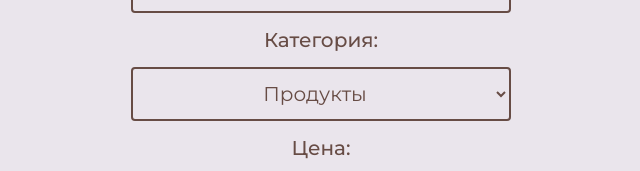
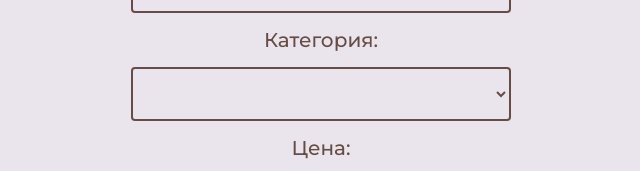
Before and after one commit to DiSorbet/expenses, a React (Vite) app: page / in a window 1280 px wide. Both pictures are taken after a click on the button "Добавить расходы". Shown: the part 319-490 px from the top of the page, without its empty margins (319-959 px from the left). Built offline with nearby package versions, Linux system fonts and the light colour scheme.

Commit message:
added ts

```diff
--- a/src/App.jsx
+++ b/src/App.tsx
@@ -14,24 +14,47 @@ export const categories2 = [
   { name: "Техника", color: "technique" },
   { name: "Транспорт", color: "transport" },
 ];
+export type itemDetailType = {
+  title: string;
+  category: string;
+  customCategory: string;
+  color: string;
+  date: string;
+  formattedDate: string;
+  price: number;
+  id: string;
+};
+
+const defaultDetailState = {
+  title: "",
+  category: "",
+  customCategory: "",
+  color: "",
+  date: "",
+  formattedDate: "",
+  price: 0,
+  id: "",
+};
 
 function App() {
   const [addItem, setAddItem] = React.useState(false);
-  const [itemsList, setItemsList] = React.useState([]);
-  const [editedID, setEditedID] = React.useState("");
+  const [totalPrice, setTotalPrice] = React.useState(0);
+  const [itemsList, setItemsList] = React.useState<itemDetailType[]>([]);
+  const [editedID, setEditedID] = React.useState<string | null>(null);
   const [categories, setCategories] = React.useState(categories2);
-  const [itemDetail, setItemDetail] = React.useState({
-    title: "",
-    category: categories2[0].name,
-    customCategory: "",
-    color: categories2[0].color,
-    date: "",
-    formattedDate: "",
-    price: "",
-    id: "",
-  });
+  const [itemDetail, setItemDetail] = React.useState(defaultDetailState);
 
-  const addItemFunction = (e) => {
+  React.useEffect(() => {
+    if (itemsList.length > 0) {
+      setTotalPrice(
+        itemsList
+          .map((item: itemDetailType) => Number(item.price))
+          .reduce((a: number, b: number) => a + b)
+      );
+    }
+  }, [itemsList]);
+
+  const addItemFunction = (e: React.MouseEvent<HTMLButtonElement>) => {
     e.preventDefault();
     if (
       editedID &&
@@ -47,7 +70,7 @@ function App() {
                 ...item,
                 category: itemDetail.category,
                 title: itemDetail.title,
-                price: itemDetail.price,
+                price: Number(itemDetail.price),
                 color: itemDetail.color,
                 date: itemDetail.date,
                 formattedDate: itemDetail.formattedDate,
@@ -56,16 +79,7 @@ function App() {
         })
       );
       setEditedID(null);
-      setItemDetail({
-        ...itemDetail,
-        title: "",
-        price: "",
-        id: "",
-        category: categories2[0].name,
-        color: categories2[0].color,
-        date: "",
-        formattedDate: "",
-      });
+      setItemDetail(defaultDetailState);
       setAddItem(false);
     } else if (
       itemDetail.category &&
@@ -75,24 +89,16 @@ function App() {
     ) {
       const newItem = { ...itemDetail, id: nanoid() };
       setItemsList([...itemsList, newItem]);
-      setItemDetail({
-        ...itemDetail,
-        title: "",
-        price: "",
-        id: "",
-        category: categories2[0].name,
-        color: categories2[0].color,
-        date: "",
-        formattedDate: "",
-      });
+      setItemDetail(defaultDetailState);
       setAddItem(false);
     }
   };
 
-  const editItemFunction = (id) => {
+  const editItemFunction = (id: string) => {
     const specificItem = itemsList.find((item) => item.id === id);
     setAddItem(true);
     setEditedID(id);
+    if (specificItem) {
       setItemDetail({
         ...itemDetail,
         title: specificItem.title,
@@ -100,8 +106,9 @@ function App() {
         price: specificItem.price,
         color: specificItem.color,
         date: specificItem.date,
-      formattedDate:specificItem.formattedDate
+        formattedDate: specificItem.formattedDate,
       });
+    }
   };
   return (
     <>
@@ -110,7 +117,6 @@ function App() {
         {!addItem && (
           <button onClick={() => setAddItem(true)}>Добавить расходы</button>
         )}
-
         {addItem && (
           <Form
             itemDetail={itemDetail}
@@ -124,12 +130,16 @@ function App() {
       </section>
       <Categories
         categories={categories}
-        setCategories={setCategories}
         editItem={editItemFunction}
-        setAddItem={setAddItem}
         setItemsList={setItemsList}
         itemsList={itemsList}
       />
+      {itemsList.length > 1 && totalPrice > 0 && (
+        <h3>
+          Итоговая сумма:{" "}
+          {totalPrice.toLocaleString("ru-RU", { useGrouping: true })} рублей
+        </h3>
+      )}
     </>
   );
 }
--- /dev/null
+++ b/src/Components/Categories/Index.tsx
@@ -0,0 +1,81 @@
+import React from "react";
+import styles from "./Categories.module.scss";
+import { AiFillDelete, AiFillEdit, AiOutlineCloseCircle } from "react-icons/ai";
+import { itemDetailType } from "../../App";
+
+type categoriesProps = {
+  itemsList: itemDetailType[];
+  setItemsList: React.Dispatch<React.SetStateAction<itemDetailType[]>>;
+  categories: { name: string; color: string }[];
+  editItem: (id: string) => void;
+};
+
+const Categories = ({
+  itemsList,
+  setItemsList,
+  categories,
+  editItem,
+}: categoriesProps) => {
+  const [itemsInCategory, setItemsInCategory] = React.useState<
+    itemDetailType[][]
+  >([]);
+
+  React.useEffect(() => {
+    const filteredItems = categories.map((category, index) => {
+      return itemsList.filter((item) => item.category === category.name);
+    });
+    const filteredItemsWithLength = filteredItems.filter(
+      (items) => items.length > 0
+    );
+    setItemsInCategory(filteredItemsWithLength);
+  }, [itemsList]);
+
+  const deleteItem = (id: string) => {
+    setItemsList(itemsList.filter((item) => item.id !== id));
+  };
+  return (
+    <div className={styles.root}>
+      {itemsInCategory.map((items, index) => {
+        return (
+          <div
+            key={index}
+            className={`${styles.category} ${
+              styles[`color--${items[0].color}`]
+            }  `}
+          >
+            <h3>Категория: {items[0].category}</h3>
+            {items.map((item: itemDetailType, index: number) => {
+              return (
+                <section className={styles.addedItem} key={index}>
+                  <p>
+                    {index + 1}) {item.formattedDate} {item.title} Цена:{" "}
+                    {item.price.toLocaleString("ru-RU", { useGrouping: true })}
+                    руб.{" "}
+                  </p>
+                  <AiFillEdit
+                    onClick={() => editItem(item.id)}
+                    className={styles.icon}
+                  />
+                  <AiFillDelete
+                    onClick={() => deleteItem(item.id)}
+                    className={styles.icon}
+                  />
+                </section>
+              );
+            })}
+            <h3>
+              Итого:{" "}
+              {items
+                .map((item: itemDetailType) => Number(item.price))
+                .reduce((a: number, b: number) => a + b)
+                .toLocaleString("ru-RU", { useGrouping: true })}
+              рублей{" "}
+            </h3>
+          </div>
+        );
+      })}
+    </div>
+  );
+};
+
+export default Categories;
--- a/src/Components/Form/Index.jsx
+++ b/src/Components/Form/Index.tsx
@@ -1,6 +1,23 @@
 import React from "react";
 import { AiOutlineClose } from "react-icons/ai";
 import styles from "./Form.module.scss";
+import { itemDetailType } from "../../App";
+
+type FormProps = {
+  itemDetail: itemDetailType;
+  setItemDetail: React.Dispatch<React.SetStateAction<itemDetailType>>;
+  addFunction: (e: React.MouseEvent<HTMLButtonElement>) => void;
+  categories: { name: string; color: string }[];
+  setCategories: React.Dispatch<
+    React.SetStateAction<
+      {
+        name: string;
+        color: string;
+      }[]
+    >
+  >;
+  setAddItem: React.Dispatch<React.SetStateAction<boolean>>;
+};
 
 const Form = ({
   itemDetail,
@@ -9,7 +26,7 @@ const Form = ({
   categories,
   setCategories,
   setAddItem,
-}) => {
+}: FormProps) => {
   const randomColor = [
     "food",
     "leisure",
@@ -19,7 +36,7 @@ const Form = ({
     "credit",
   ];
   const [isCustomCategory, setIsCustomCategory] = React.useState(false);
-  const handleDate = (e) => {
+  const handleDate = (e: React.ChangeEvent<HTMLInputElement>) => {
     const date = new Date(e.target.value);
     const day = date.getDate();
     const month = date.getMonth() + 1;
@@ -32,7 +49,9 @@ const Form = ({
     });
   };
 
-  const handleCategory = (e) => {
+  const handleCategory = (
+    e: React.ChangeEvent<HTMLSelectElement | HTMLInputElement>
+  ) => {
     let selectedCategory = e.target.value;
     if (selectedCategory == "custom") {
       setIsCustomCategory(true);
@@ -50,7 +69,7 @@ const Form = ({
     }
   };
 
-  const handleCustomCategory = (e) => {
+  const handleCustomCategory = (e: React.MouseEvent<HTMLButtonElement>) => {
     e.preventDefault();
     if (itemDetail.customCategory && itemDetail.customCategory !== "custom") {
       const newCategory = {
@@ -58,7 +77,7 @@ const Form = ({
         color: randomColor[Math.floor(Math.random() * randomColor.length)],
       };
       setCategories((prev) => [...prev, newCategory]);
-      setItemDetail({ ...itemDetail, customCategory: "" });
+      setItemDetail({ ...itemDetail, customCategory: "", category: "" });
       setIsCustomCategory(false);
     }
   };
@@ -66,12 +85,7 @@ const Form = ({
     <form className={styles.root}>
       <label> На что я потратил деньги сегодня:</label>
       <label htmlFor="date">Дата:</label>
-      <input
-        htmlFor="date"
-        value={itemDetail.date}
-        type="date"
-        onChange={handleDate}
-      />
+      <input value={itemDetail.date} type="date" onChange={handleDate} />
       <label htmlFor="name">Название покупки:</label>
       <input
         value={itemDetail.title}
@@ -79,7 +93,7 @@ const Form = ({
           setItemDetail({ ...itemDetail, title: e.target.value })
         }
         id="name"
-        htmlFor="name"
+        type="name"
         placeholder="Название покупки"
       />
       <label htmlFor="category">Категория:</label>
@@ -87,11 +101,12 @@ const Form = ({
         name="Выбери Категорию"
         value={itemDetail.category}
         onChange={handleCategory}
-        htmlFor="category"
+        id="category"
       >
+        <option value=""></option>
         {categories.map((item, index) => {
           return (
-            <option key={index} value={item.name} htmlFor="category">
+            <option key={index} value={item.name} data-category="category">
               {item.name}
             </option>
           );
@@ -117,9 +132,9 @@ const Form = ({
       )}
       <label htmlFor="price">Цена:</label>
       <input
-        value={itemDetail.price}
+        value={itemDetail.price === 0 ? "" : itemDetail.price}
         onChange={(e) =>
-          setItemDetail({ ...itemDetail, price: e.target.value })
+          setItemDetail({ ...itemDetail, price: Number(e.target.value) })
         }
         type="number"
         placeholder="Укажите цену"
--- a/src/main.jsx
+++ b/src/main.jsx
@@ -1,6 +1,5 @@
-import React from 'react'
 import ReactDOM from 'react-dom/client'
-import App from './App.jsx'
+import App from './App.tsx'
 import './index.scss'
 
 ReactDOM.createRoot(document.getElementById('root')).render(
```
Also changed, not shown: package.json (+6 -2 lines), src/@types/assets.d.ts (added, +14 -0 lines), src/Components/Categories/Index.jsx (deleted, +0 -62 lines), tsconfig.json (added, +20 -0 lines), 2 other files (tests, documents, lock files or other folders). Lines whose indentation alone changed are shown as unchanged.
